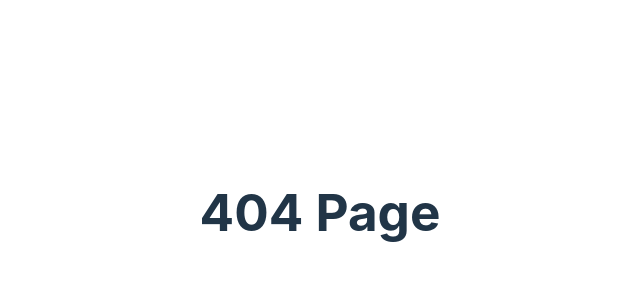
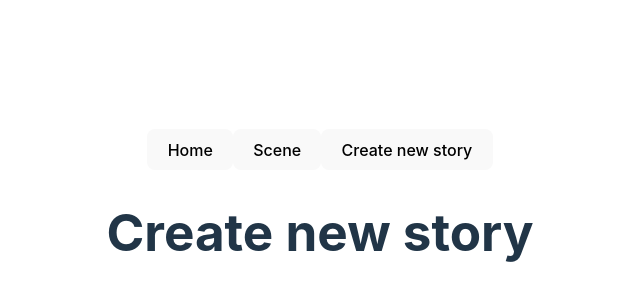
Before and after one commit to EddCor/ResidentIH, a React (Vite) app: page /createnewstory in a window 1280 px wide. Shown: the part 188-488 px from the top of the page, without its empty margins (320-960 px from the left). Built offline with nearby package versions, Linux system fonts and the light colour scheme.

Commit message:
added placeholder navbar

```diff
--- a/src/App.jsx
+++ b/src/App.jsx
@@ -2,6 +2,8 @@ import { useState } from "react";
 import "./App.css";
 import HomePage from "./pages/HomePage";
 import Scene from "./pages/Scene";
+import CreateNewStory from "./pages/CreateNewStory";
+import NavBar from "./components/NavBar";
 import { Route, Routes } from "react-router-dom";
 
 function App() {
@@ -9,9 +11,11 @@ function App() {
 
   return (
     <>
+      <NavBar />
       <Routes>
         <Route path="/" element={<HomePage />} />
         <Route path="/scene/:sceneId" element={<Scene />} />
+        <Route path="/createnewstory" element={<CreateNewStory />} />
         <Route path="*" element={<h1>404 Page</h1>} />
       </Routes>
     </>
--- /dev/null
+++ b/src/components/NavBar.jsx
@@ -0,0 +1,19 @@
+import { Link } from "react-router-dom";
+
+const NavBar = () => {
+  return (
+    <nav>
+      <Link to="/">
+        <button>Home</button>
+      </Link>
+      <Link to="/scene/1">
+        <button>Scene</button>
+      </Link>
+      <Link to="/createnewstory/">
+        <button>Create new story</button>
+      </Link>
+    </nav>
+  );
+};
+
+export default NavBar;
--- /dev/null
+++ b/src/pages/CreateNewStory.jsx
@@ -0,0 +1,10 @@
+const CreateNewStory = () => {
+  return (
+    <>
+      <h1> Create new story</h1>
+      <form></form>
+    </>
+  );
+};
+
+export default CreateNewStory;
```
